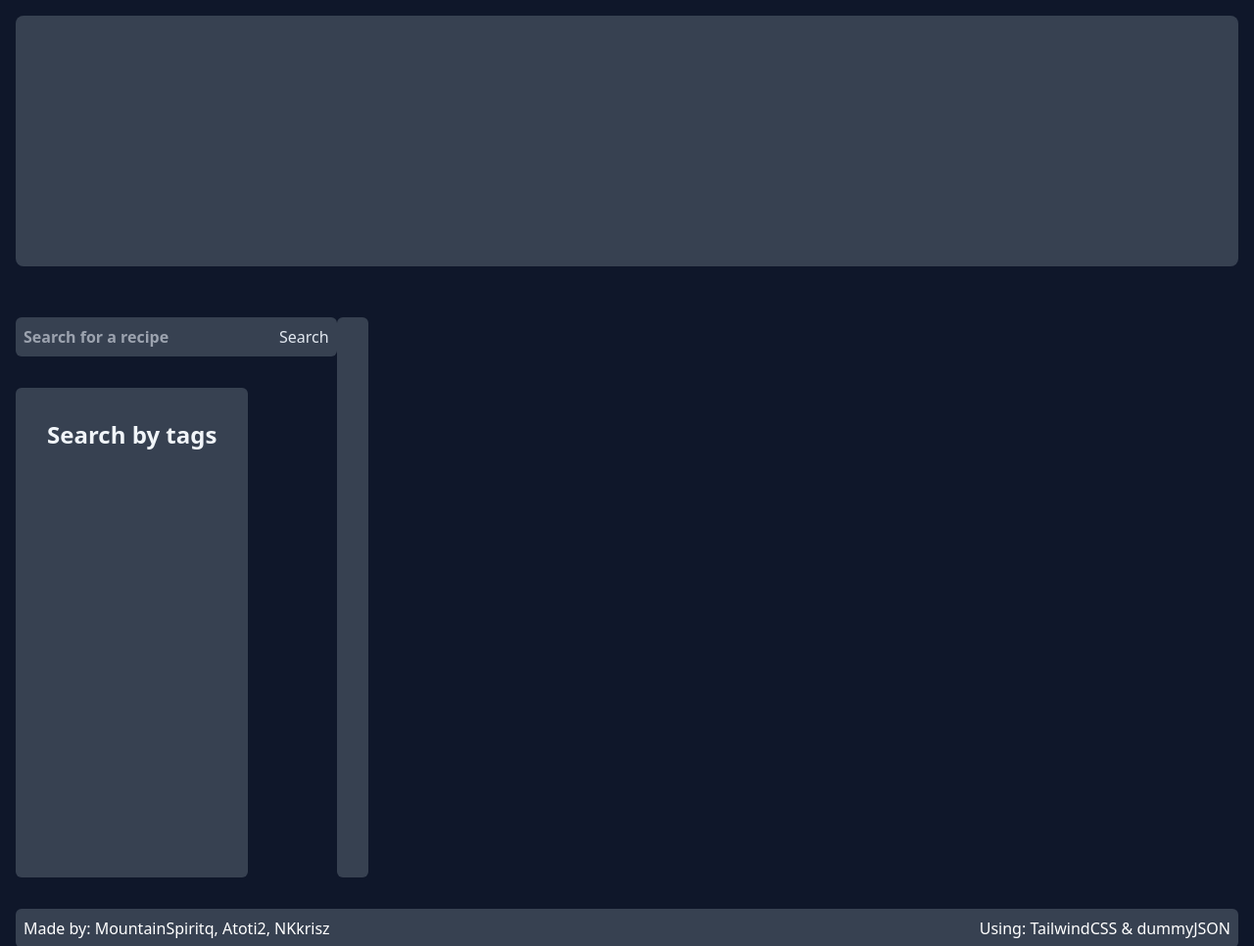
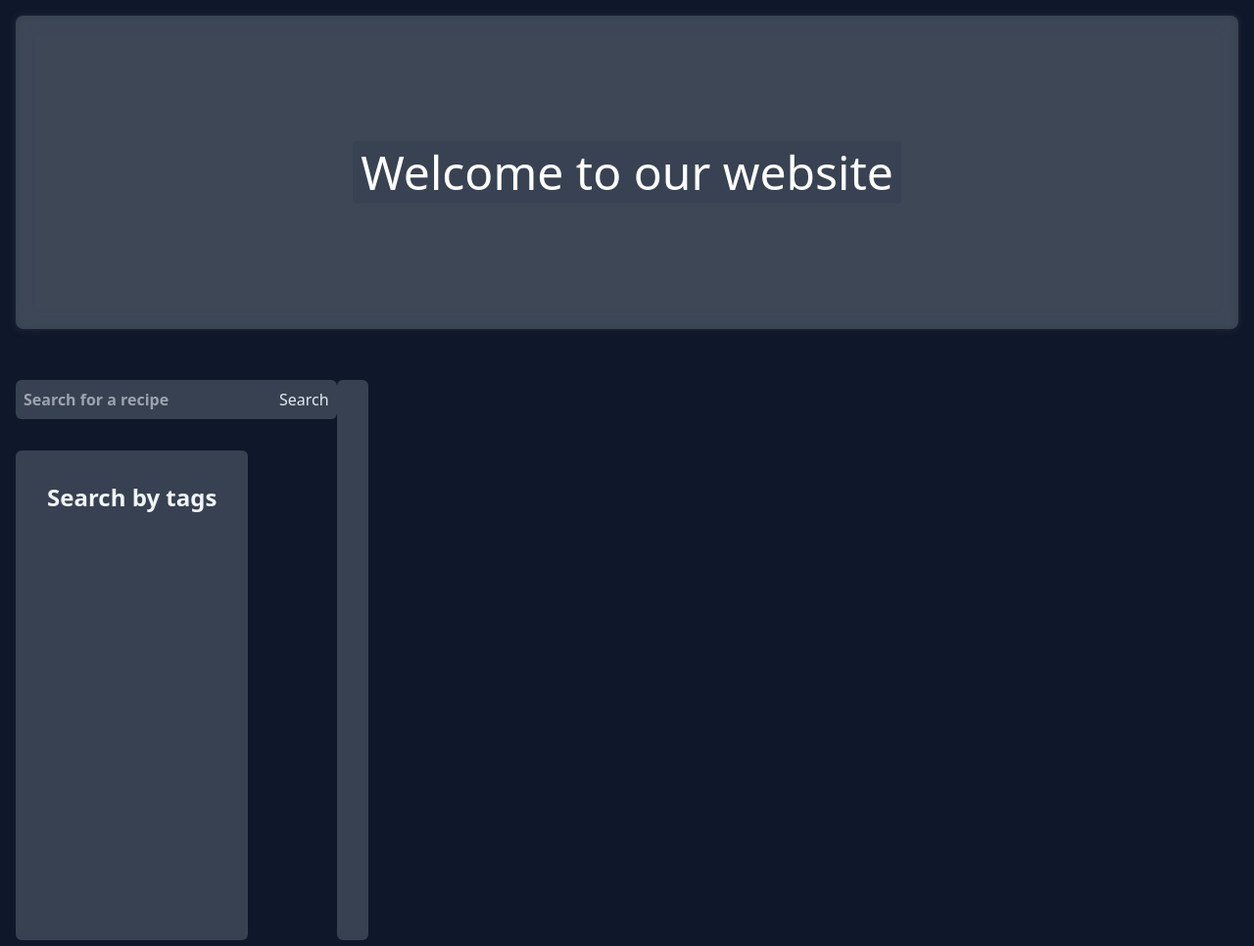
Before and after one commit to NKkrisz/Recipes, a plain HTML site: page index.html in a window 1280 px wide. Shown: the top 966 px of the page at 98% size. Drawn offline with nearby package versions, Linux system fonts and the light colour scheme; no server answers.

Commit message:
navbar fixed *visible happiness*

```diff
--- a/index.html
+++ b/index.html
@@ -25,11 +25,13 @@
 </head>
 <body class="bg-slate-900 p-4 h-screen flex flex-col gap-8">
     <header class="bg-gray-700 rounded-lg mb-5">
-        <nav>
-            <div id="nav" class=" blur-sm flex items-center justify-center p-32 bg-fixed bg-no-repeat bg-cover bg-center rounded-md">
-            </div>
-        </nav>
+        <div id="nav" class=" relative flex items-center justify-center p-32 bg-fixed bg-no-repeat bg-cover bg-center rounded-md">
+            <div class=" backdrop-blur absolute inset-0 bg-gray-600 opacity-35 blur-sm rounded-md"></div>
+            <p class="relative z-10 text-white bg-gray-700 p-2 rounded bg-opacity-65 text-5xl">Welcome to our website</p>
+        </div>
     </header>
+
+
     <div class="flex">
         <div class="flex flex-col">
             <div class="flex mb-8">
```
